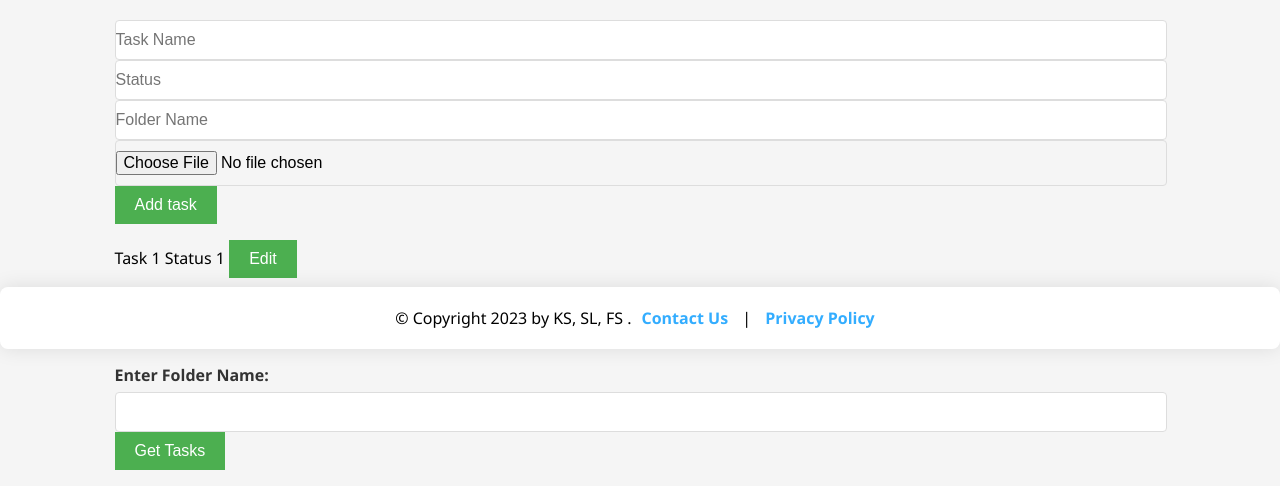
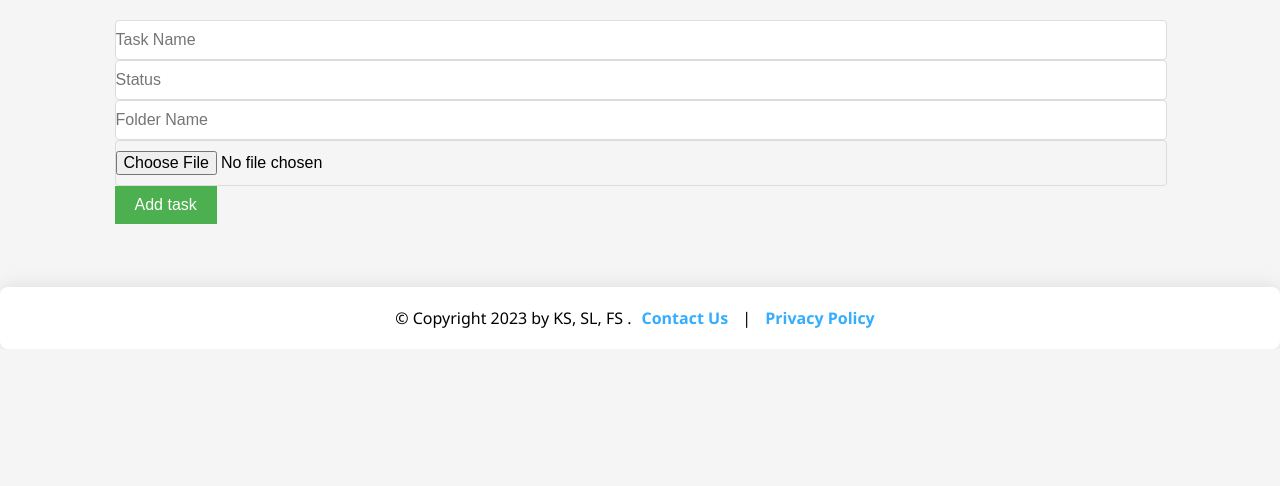
Before and after one commit to CSCI-414-Group/TasksApp, a Flask app: page /tasks in a window 1280 px wide. Shown: the part 451-937 px from the top of the page. After the commit the page ends 779 px from the top, so only its background shows below. Run offline with Flask 3, Linux system fonts and the light colour scheme; the visitor is signed in with stand-in values (Sample User, id 1); some libraries are stand-ins or nearby versions.

Commit message:
all errors fixed + cleaned js

```diff
--- a/app.py
+++ b/app.py
@@ -19,11 +19,6 @@ app = Flask(__name__)
 app.config['SESSION_TYPE'] = 'filesystem'  # You can choose other options like 'redis' or 'sqlalchemy'
 app.secret_key = str(uuid.uuid4())  # Replace with a secure secret key
 app.config['TESTING'] = False
-
-UPLOAD_FOLDER = 'uploads'
-app.config['UPLOAD_FOLDER'] = UPLOAD_FOLDER
-if not os.path.exists(UPLOAD_FOLDER):
-    os.makedirs(UPLOAD_FOLDER)
 
 #postgre sql setup
 
@@ -57,7 +52,6 @@ def hashPassword(password):
     return hash_result
 
 def email_exists(email):
-
     conn = psycopg2.connect(**db_config)
     cur = conn.cursor()
     cur.execute("SELECT COUNT(*) FROM users WHERE username = %s", (email,))
@@ -107,7 +101,6 @@ def logout():
 
 @app.route('/create_account', methods=['POST'])
 def createAccount():
-
     try:
         email = request.form['email']
         password = request.form['password']
@@ -181,7 +174,7 @@ def add_folder():
 
 @app.route('/addTaskToFolder', methods=['POST'])
 def addTaskToFolder():
-    if request.method == 'POST':
+    try:
         data = request.get_json()
         folder_name = data.get('folderName')
         task_name = data.get('taskName')
@@ -192,10 +185,17 @@ def addTaskToFolder():
         userId = session.get('userId')
         user_document = tasks.find_one({'userId': userId})
         folder_to_update = None
-        for folder in user_document['folders']:
+
+        if user_document is None:
+            return jsonify({"message": "User not found."}), 404
+
+        for folder in user_document.get('folders', []):
             if folder['name'] == folder_name:
                 folder_to_update = folder
                 break
+
+        if folder_to_update is None:
+            return jsonify({"message": "Folder not found."}), 404
 
         task_data = {
             'name': task_name,
@@ -207,7 +207,11 @@ def addTaskToFolder():
 
         folder_to_update['tasks'].append(task_data)
         tasks.update_one({'userId': userId}, {'$set': {'folders': user_document['folders']}})
-    return redirect(url_for('getTasks'))
+        return jsonify({"message": "task added successfully!", "success":True})
+
+    except Exception as e:
+        return jsonify({"message": "An error occurred: " + str(e)}), 500
+
 
 @app.route('/getFolderTask', methods=['GET'])
 def getAllTasks():
@@ -292,7 +296,6 @@ def remove_folder():
 
 @app.route('/update', methods=['POST'])
 def update():
-    print(f"Usernamesss2 in session:{session.get('userId')}")
     try:
         data = request.get_json()
         folder_name = data.get('folderName')
@@ -303,9 +306,15 @@ def update():
         filename = data.get('fileName')
         user_id = session.get('userId')  # Get the user's ID
 
+        newTaskDocument = {
+            'name': None,
+            'status': None,
+            'imageFileName': None,
+            'imageFileData': None
+        }
+
         # Find the user's document by user_id
         user_document = tasks.find_one({'userId': user_id})
-
         if user_document:
              for folder in user_document['folders']:
                 if folder['name'] == folder_name:
@@ -319,10 +328,19 @@ def update():
                             if new_image:
                                 task['imageFileName'] = filename
                                 task['imageFileData'] = new_image
-
+                                newTaskDocument['name']=task['name']
+                                newTaskDocument['status']= task['status']
+                                newTaskDocument['imageFileName']=filename
+                                newTaskDocument['imageFileData']=new_image
+                            else:
+                                newTaskDocument['name']=task['name']
+                                newTaskDocument['status']= task['status']
+                                newTaskDocument['imageFileName']=task['imageFileName']
+                                newTaskDocument['imageFileData']=task['imageFileData']
                             # Update the user's document in the database
                             tasks.update_one({'userId': user_id}, {'$set': user_document})
-                            return jsonify({"success": True})
+                            return jsonify({"updated_data": newTaskDocument})
+
         else:
             return jsonify({"error": "User not found"}), 404
 
--- a/static/script.js
+++ b/static/script.js
@@ -40,12 +40,25 @@ document.addEventListener('DOMContentLoaded', function () {
             const reader = new FileReader();
             reader.onload = function(event) {
                 const binaryData = event.target.result;
+                addTaskToServer(taskName, status, folderName, binaryData, imageFile);
 
-                    console.log('Task Name:', taskName);
-                    console.log('Status:', status);
-                    console.log('Folder Name:', folderName);
-                    console.log('Image File:', binaryData);
-                    console.log('Image File name:', imageFile.name);
+            }
+            reader.readAsDataURL(imageFile);
+
+        }
+        else{
+            addTaskToServer(taskName, status, folderName, null, null);
+        }
+    });
+});
+
+function addTaskToServer(taskName, status, folderName, binaryData, imageFile){
+    var fileName;
+    if (!imageFile){
+        fileName = null
+    }else{
+        fileName=imageFile.name;
+    }
     fetch('/addTaskToFolder', {
         method: 'POST',
         headers: {
@@ -56,7 +69,7 @@ document.addEventListener('DOMContentLoaded', function () {
             taskName: taskName,
             status: status,
             imageData: binaryData,
-                            fileName: imageFile.name
+            fileName: fileName
         })
     })
     .then(response => response.json())
@@ -71,16 +84,7 @@ document.addEventListener('DOMContentLoaded', function () {
         console.error('Error adding task:', error);
         alert('An error occurred while adding the task. Please try again later.');
     });
-
-
 }
-            reader.readAsDataURL(imageFile);
-
-        }
-    });
-});
-
-
 
 document.addEventListener('DOMContentLoaded', function () {
     const addFolderForm = document.getElementById('addFolderForm');
@@ -170,42 +174,165 @@ document.addEventListener('DOMContentLoaded', function () {
     refreshFolderList();
 });
 
-
+//get folder list when clicked and attach edit button and remove buttons to it
 document.addEventListener("DOMContentLoaded", function () {
     // Get a reference to the folder list and task list elements
     const folderList = document.getElementById('folder-list');
     const taskList = document.getElementById('task-list');
     var folderNameFromClick = "";
 
+    function createDeleteButton(taskName, taskItem) {
+        const deleteButton = document.createElement('button');
+        deleteButton.textContent = 'Delete Task';
+        deleteButton.classList.add('delete-button');
+        deleteButton.addEventListener('click', function(event) {
+            if (confirm(`Are you sure you want to delete task: ${taskName}?`)) {
+                // Call the deleteTask function with folderName and taskName
+                deleteTask(folderNameFromClick, taskName, taskItem);
+            }
+        });
+        taskItem.appendChild(deleteButton);
+    }
 
-    function createEditButton() {
+    function deleteTask(folderName, taskName, taskItem) {
+        fetch('/removeTask', {
+            method: 'POST',
+            headers: {
+                'Content-Type': 'application/json'
+            },
+            body: JSON.stringify({
+                folderName: folderName,
+                taskName: taskName
+            })
+        })
+        .then(response => {
+            if (!response.ok) {
+                throw new Error('Network response was not ok');
+            }
+            return response.json();
+        })
+        .then(data => {
+            if (data.error) {
+                alert('Failed to delete task. Please try again.');
+
+
+            } else {
+                taskItem.remove();
+            }
+        })
+        .catch(error => {
+            console.error('Error deleting task:', error);
+            alert('An error occurred while deleting the task. Please try again later.');
+        });
+    }
+
+    function createEditButton(taskItem) {
         const editButton = document.createElement('button');
         editButton.textContent = 'Edit';
         editButton.classList.add('edit-button');
-        return editButton;
+
+        editButton.addEventListener("click", function (event) {
+            const taskItem = event.target.parentElement;
+            const taskNameElement = taskItem.getAttribute('data-title');
+            const taskStatusElement = taskItem.getAttribute('data-status');
+
+            const oldTaskName = taskNameElement;
+            const oldTaskStatus = taskStatusElement;
+
+            const newTaskName = prompt('Enter the new task name:', oldTaskName);
+            const newTaskStatus = prompt('Enter the new task status:', oldTaskStatus);
+
+            const modal = document.getElementById('custom-modal');
+            modal.style.display = 'block';
+
+            const uploadButton = document.getElementById('upload-button');
+            const cancelButton = document.getElementById('cancel-button');
+            const imageUploadInput = document.getElementById('image-upload-input');
+            uploadButton.onclick = function() {
+                const file = imageUploadInput.files[0];
+                if (file) {
+                    const reader = new FileReader();
+                    reader.onload = function(e) {
+                        const newImage = e.target.result; // Base64 encoded image data
+                        updateTaskOnServer(taskItem, oldTaskName, newTaskName, newTaskStatus, file.name,newImage, taskNameElement, taskStatusElement);
+                    };
+                    reader.readAsDataURL(file);
+                }
+                else{
+                    updateTaskOnServer(taskItem, oldTaskName, newTaskName, newTaskStatus, null,null, taskNameElement, taskStatusElement);
+                }
+                modal.style.display = 'none';
+            };
+
+            cancelButton.onclick = function() {
+                modal.style.display = 'none';
+                updateTaskOnServer(taskItem, oldTaskName, newTaskName, newTaskStatus, null, null, taskNameElement, taskStatusElement);
+            };
+
+        });
+
+        taskItem.appendChild(editButton);
     }
 
-    taskList.addEventListener("click", function (event) {
-        const target = event.target;
+    function updateTaskOnServer(taskItem, oldTaskName, newTaskName, newTaskStatus,fileName, newImage,taskNameElement,taskStatusElement) {
+        console.log("image name:"+fileName);
+        console.log("image data:"+newImage);
+        fetch('/update', {
+            method: 'POST',
+            headers: {
+                'Content-Type': 'application/json'
+            },
+            body: JSON.stringify({
+                folderName: folderNameFromClick,
+                oldTaskName: oldTaskName,
+                newTaskName: newTaskName,
+                newTaskStatus: newTaskStatus,
+                newImage: newImage,
+                fileName: fileName
+            })
+        })
+        .then(response => response.json())
+        .then(result  => {
+            if (result .error) {
+                alert('Failed to edit task. Please check your input and try again.');
+            } else {
+                 // Update the UI to reflect the changes
+                 const newTaskDocument = result.updated_data;
+                 console.log('Task updated:', newTaskDocument);
+                 const newTaskName = newTaskDocument.name;
+                 const newTaskStatus = newTaskDocument.status;
+                 console.log('Task status:', newTaskStatus);
+                 console.log('Task status test:', result.updated_data.status);
 
-        if (target.classList.contains("edit-button")) {
-            // Handle the "Edit" button click event
-            const taskItem = target.closest("div");
-            const folderName = folderNameFromClick; // You can get the folder name from your existing logic
-
-            // Extract the task title and status from the data attributes
-            const title = taskItem.getAttribute("data-title");
-            const status = taskItem.getAttribute("data-status");
-
-            console.log(`Edit button clicked for folder: ${folderName}`);
-            console.log(`Task Title: ${title}`);
-            console.log(`Task Status: ${status}`);
-
-            // You can now implement your code for editing the task here.
-            // You might want to display an edit form or take other actions as needed.
+                 const newImage = newTaskDocument.imageFileData;
+                 const fileName = newTaskDocument.imageFileName;
+                 taskItem.setAttribute('data-title', newTaskName);
+                 taskItem.setAttribute('data-status', newTaskStatus);
+                 taskItem.innerHTML = `
+                             <div">
+                                 Title: ${newTaskName}<br>Status: ${newTaskStatus}
+                                 ${
+                                     newImage && fileName
+                                         ? `
+                                             <a href="${newImage}" download="${fileName}">
+                                                 ${fileName}
+                                             </a>
+                                         `
+                                         : ''
                                  }
+                             </div>
+                         `;
+                taskList.appendChild(taskItem);
+                createEditButton(taskItem);
+                createDeleteButton(newTaskName, taskItem);
+                 alert('Task edited successfully!');
+            }
+        })
+        .catch(error => {
+            console.error('Error editing task:', error);
+            alert('An error occurred while editing the task. Please try again later.');
         });
-
+    }
     // Add a click event listener to the folder list
     folderList.addEventListener("click", function (event) {
         const target = event.target;
@@ -224,8 +351,10 @@ document.addEventListener("DOMContentLoaded", function () {
                         taskList.innerHTML = ''; // Clear previous tasks
                         data.folders.forEach(task => {
                             const taskItem = document.createElement('div');
+                            taskItem.setAttribute('data-title', task.name); // Add data-title attribute
+                            taskItem.setAttribute('data-status', task.status);
                             taskItem.innerHTML = `
-                            <div data-title="${task.name}" data-status="${task.status}">
+                            <div">
                                 Title: ${task.name}<br>Status: ${task.status}
                                 ${
                                     task.imageFileName && task.imageFileData
@@ -236,11 +365,11 @@ document.addEventListener("DOMContentLoaded", function () {
                                         `
                                         : ''
                                 }
-                                ${createEditButton().outerHTML}
                             </div>
                         `;
-
                         taskList.appendChild(taskItem);
+                        createEditButton(taskItem);
+                        createDeleteButton(task.name, taskItem);
                         });
                     }
                 })
@@ -249,233 +378,5 @@ document.addEventListener("DOMContentLoaded", function () {
                 });
         }
     });
+
 });
-
-
-// script.js starts here for editing/updating task////////////
-
-document.addEventListener('DOMContentLoaded', function() {
-    const taskListContainer = document.getElementById('task-list');
-    var folderName;
-    let taskNameElement;
-    let taskStatusElement;
-
-    // Enable edit buttons for existing tasks and newly added tasks
-    function enableEditButtons() {
-        const editTaskButtons = document.querySelectorAll('.edit-task-button');
-        editTaskButtons.forEach(button => {
-            button.addEventListener('click', handleTaskEditClick);
-        });
-    }
-
-    // Function to fetch tasks for a specific folder and display them in the UI
-    function fetchTasksForFolder(folderName) {
-        fetch(`/getFolderTask?folder_name=${folderName}`)
-            .then(response => response.json())
-            .then(data => {
-                displayTasks(data.folders);
-            })
-            .catch(error => {
-                console.error('Error fetching tasks:', error);
-                alert('An error occurred while fetching tasks. Please try again later.');
-            });
-    }
-
-    // Function to display tasks in the UI
-    function displayTasks(tasks) {
-        taskListContainer.innerHTML = ''; // Clear existing tasks from the UI
-
-        tasks.forEach(task => {
-            const taskItem = document.createElement('div');
-            taskItem.className = 'task-item';
-            taskItem.innerHTML = `
-                <span class="task-name">${task.name}</span>
-                <span class="task-status">${task.status}</span>
-                <button class="edit-task-button">Edit</button>
-            `;
-            taskListContainer.appendChild(taskItem);
-        });
-
-        enableEditButtons(); // Enable edit buttons for newly displayed tasks
-    }
-
-    function handleTaskEditClick(event) {
-        const taskItem = event.target.parentElement;
-        const taskNameElement = taskItem.querySelector('.task-name');
-        const taskStatusElement = taskItem.querySelector('.task-status');
-
-        const oldTaskName = taskNameElement.textContent;
-        const oldTaskStatus = taskStatusElement.textContent;
-
-        const newTaskName = prompt('Enter the new task name:', oldTaskName);
-        const newTaskStatus = prompt('Enter the new task status:', oldTaskStatus);
-
-        const modal = document.getElementById('custom-modal');
-        modal.style.display = 'block';
-
-        const uploadButton = document.getElementById('upload-button');
-        const cancelButton = document.getElementById('cancel-button');
-        const imageUploadInput = document.getElementById('image-upload-input');
-        uploadButton.onclick = function() {
-            const file = imageUploadInput.files[0];
-            if (file) {
-                const reader = new FileReader();
-                reader.onload = function(e) {
-                    const newImage = e.target.result; // Base64 encoded image data
-                    updateTaskOnServer(oldTaskName, newTaskName, newTaskStatus, file.name,newImage, taskNameElement, taskStatusElement);
-                };
-                reader.readAsDataURL(file);
-            }
-            modal.style.display = 'none';
-        };
-
-        cancelButton.onclick = function() {
-            modal.style.display = 'none';
-            updateTaskOnServer(oldTaskName, newTaskName, newTaskStatus, null, taskNameElement, taskStatusElement);
-        };
-    }
-
-    function updateTaskOnServer(oldTaskName, newTaskName, newTaskStatus,fileName, newImage,taskNameElement,taskStatusElement) {
-        console.log("image name:"+fileName);
-        console.log("image data:"+newImage);
-
-
-
-        fetch('/update', {
-            method: 'POST',
-            headers: {
-                'Content-Type': 'application/json'
-            },
-            body: JSON.stringify({
-                folderName: folderName,
-                oldTaskName: oldTaskName,
-                newTaskName: newTaskName,
-                newTaskStatus: newTaskStatus,
-                newImage: newImage,
-                fileName: fileName
-            })
-        })
-        .then(response => response.json())
-        .then(data => {
-            if (data.success) {
-                // Update the UI to reflect the changes
-                taskNameElement.textContent = newTaskName;
-                taskStatusElement.textContent = newTaskStatus;
-                alert('Task edited successfully!');
-            } else {
-                alert('Failed to edit task. Please check your input and try again.');
-            }
-        })
-        .catch(error => {
-            console.error('Error editing task:', error);
-            alert('An error occurred while editing the task. Please try again later.');
-        });
-    }
-
-
-    // Assuming you have an "Edit Task" button in your HTML with class "edit-task-button"
-    const editTaskButtons = document.querySelectorAll('.edit-task-button');
-    editTaskButtons.forEach(button => {
-        button.addEventListener('click', function() {
-            folderName = prompt('Enter the folder name:');
-            if (folderName) {
-                fetchTasksForFolder(folderName);
-            } else {
-                // User canceled the prompt.
-                alert('Task editing canceled.');
-            }
-        });
-    });
-});
-
-//Removing/deleting tasks from a folder starts here////////////////////////////////////////////////////
-
-document.addEventListener('DOMContentLoaded', function() {
-    const getTasksButton = document.getElementById('get-tasks-button');
-    const taskListContainer = document.getElementById('task-list');
-    let folderName; // Define folderName variable in the outer scope
-
-    getTasksButton.addEventListener('click', function() {
-        folderName = document.getElementById('delete-folder-name').value; // Update folderName variable
-        if (folderName) {
-            fetchTasksForFolder(folderName);
-        } else {
-            alert('Please enter a folder name.');
-        }
-    });
-
-    function fetchTasksForFolder(folderName) {
-        // Make a request to fetch tasks for the specified folder
-        fetch(`/getFolderTask?folder_name=${folderName}`)
-            .then(response => response.json())
-            .then(data => {
-                displayTasks(data.folders);
-            })
-            .catch(error => {
-                console.error('Error fetching tasks:', error);
-                alert('An error occurred while fetching tasks. Please try again later.');
-            });
-    }
-
-    function displayTasks(tasks) {
-        // Clear existing tasks from the UI
-        taskListContainer.innerHTML = '';
-
-        // Display tasks in the UI
-        tasks.forEach(task => {
-            const taskItem = document.createElement('li');
-            taskItem.textContent = `Task: ${task.name}, Status: ${task.status}`;
-            taskItem.dataset.taskName = task.name; // Store task name as a data attribute
-            const deleteButton = createDeleteButton(folderName, task.name);
-            taskItem.appendChild(deleteButton);
-            taskListContainer.appendChild(taskItem);
-        });
-    }
-
-    function createDeleteButton(folderName, taskName) {
-        const deleteButton = document.createElement('button');
-        deleteButton.textContent = 'Delete Task';
-        deleteButton.addEventListener('click', function() {
-            if (confirm(`Are you sure you want to delete task: ${taskName}?`)) {
-                // Call the deleteTask function with folderName and taskName
-                deleteTask(folderName, taskName);
-            }
-        });
-        return deleteButton;
-    }
-
-    function deleteTask(folderName, taskName) {
-        fetch('/removeTask', {
-            method: 'POST',
-            headers: {
-                'Content-Type': 'application/json'
-            },
-            body: JSON.stringify({
-                folderName: folderName,
-                taskName: taskName
-            })
-        })
-        .then(response => {
-            if (!response.ok) {
-                throw new Error('Network response was not ok');
-            }
-            return response.json();
-        })
-        .then(data => {
-            if (data.success) {
-                alert('Task deleted successfully!');
-                // Find the task item using the data attribute and remove it
-                const taskItemToRemove = document.querySelector(`li[data-taskName="${taskName}"]`);
-                if (taskItemToRemove) {
-                    taskItemToRemove.remove();
-                }
-            } else {
-                alert('Failed to delete task. Please try again.');
-            }
-        })
-        .catch(error => {
-            console.error('Error deleting task:', error);
-            alert('An error occurred while deleting the task. Please try again later.');
-        });
-    }
-});
--- a/templates/Index.html
+++ b/templates/Index.html
@@ -39,40 +39,6 @@
       <button type="button" id="addTask">Add task</button>
   </form>
 
-    <ul id="folder-list"></ul>
-    <div id="task-list">
-      <!-- Example task item with an edit button -->
-      <div class="task-item">
-
-      </div>
-      <!-- Add more task items here -->
-      <!-- Add a form for editing tasks in your HTML -->
-
-      <div class="task-item">
-        <span class="task-name">Task 1</span>
-        <span class="task-status">Status 1</span>
-        <button class="edit-task-button">Edit</button>
-    </div>
-
-    <div id="task-list"></div>
-
-    <!-- Inside your HTML file -->
-
-<!-- Rest of your HTML content -->
-      <!-- Inside the task item -->
-      <!-- Add an empty container for tasks -->
-    <div id="task-list"></div>
-
-
-    <h1>Delete Tasks from User Folder</h1>
-    <label for="folder_name">Enter Folder Name:</label>
-    <input type="text" id="delete-folder-name" name="folder_name" required>
-    <button type="button" id="get-tasks-button">Get Tasks</button>
-
-  <ul id="task-list">
-      <!-- Tasks will be displayed here -->
-  </ul>
-
   <div id="custom-modal" class="modal">
     <div class="modal-content">
         <h2>Upload Task Image</h2>
```
Lines whose indentation alone changed are shown as unchanged.
